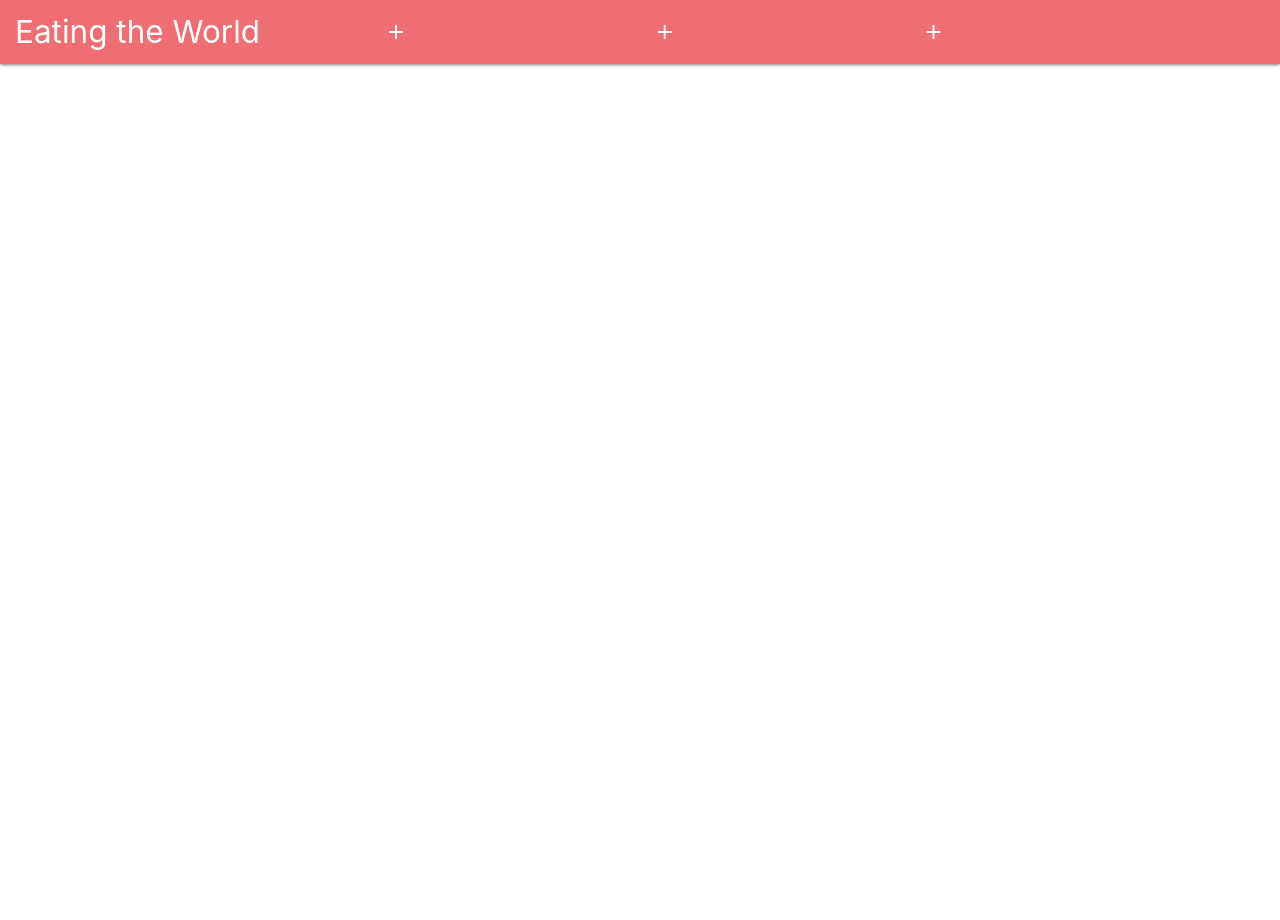
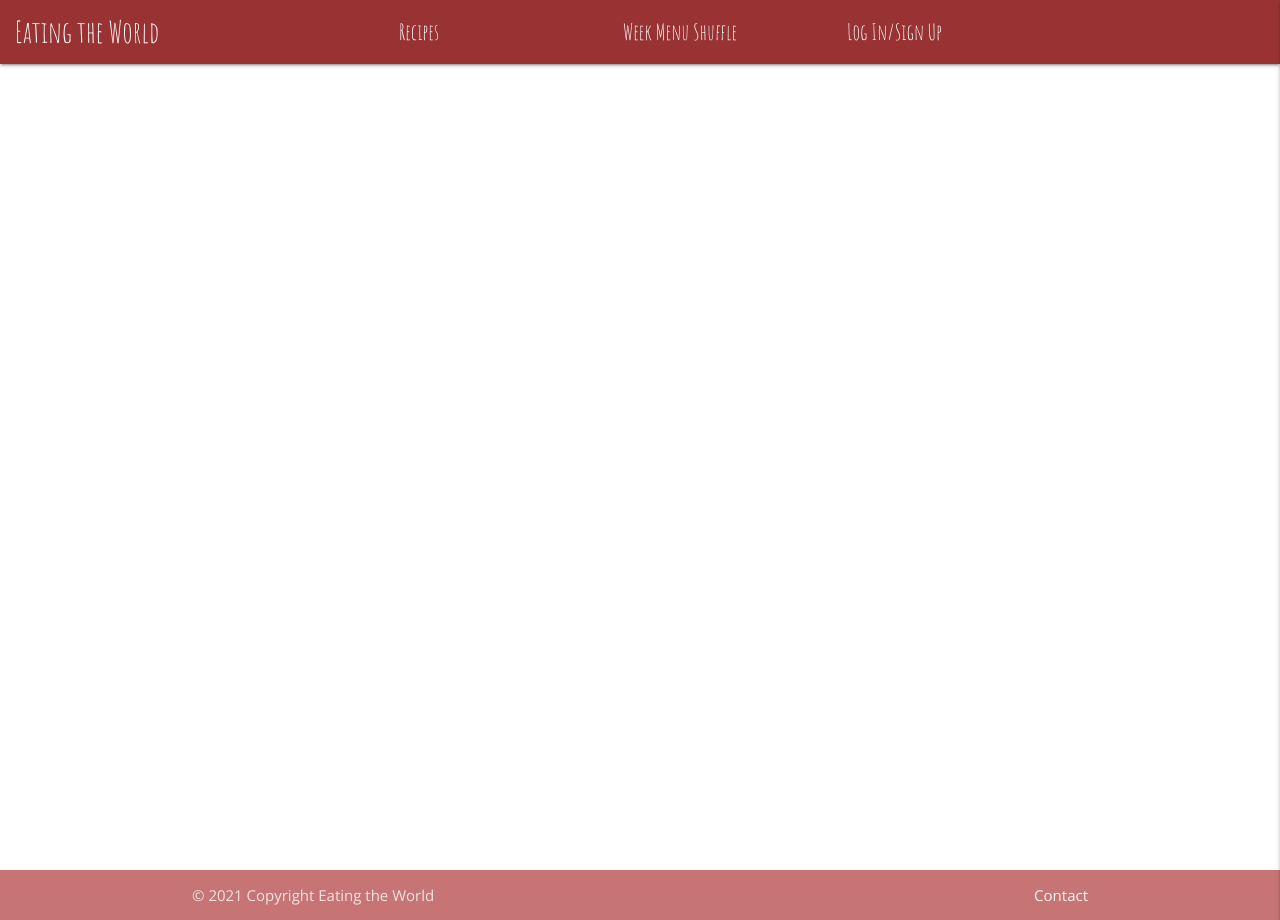
Before and after one commit to annakovesdi/milestone-project-3, a Flask app: template templates/base.html in a window 1280 px wide. Run offline with Flask 2, Linux system fonts and the light colour scheme; the template is opened without the code that fills it, so the values that code supplies are empty; some libraries are stand-ins or nearby versions.

Commit message:
added footer and colors on base template and hero image on index.html

```diff
--- a/static/css/style.css
+++ b/static/css/style.css
@@ -1,5 +1,36 @@
+@import url('https://fonts.googleapis.com/css2?family=Amatic+SC:wght@400;700&family=Open+Sans:ital,wght@0,300;0,400;0,600;0,700;1,300;1,400;1,600;1,700&display=swap');
+
+
+/*-------------------------General*/
+
+body{
+    font-family: 'Open Sans', sans-serif;
+    display: flex;
+    min-height: 100vh;
+    flex-direction: column;
+}
+
+main {
+    flex: 1 0 auto;
+    margin-top: -55px;
+  }
+
+/*-------------------------Nav bar*/
+
+nav {
+    background-color: #993333;
+}
+
+
 nav ul li {
-    min-width: 30%;
+    min-width: 25%;
+    font-family: 'Amatic SC', cursive;
+
+}
+
+nav ul a {
+    font-weight: 300;
+    font-size: 22px;
 }
 
 ul.navbar-padding-left {
@@ -12,4 +43,57 @@ a.sidenav-trigger {
 
 a.brand-logo {
     padding-left: 15px;
+    font-family: 'Amatic SC', cursive;
+    font-size: 30px;
+    font-weight: 400;
 }
+
+.sidenav-overlay {
+    z-index: 996;
+}
+
+.sidenav.right-aligned {
+    padding-top: 30px;
+}
+
+.sidenav li>a {
+    font-family: 'Amatic SC', cursive;
+    font-size: 22px;
+}
+
+/*-------------------------Footer*/
+
+.page-footer {
+    padding-top: 0px;
+    color: #fff;
+    background-color:  #d27979;
+}
+
+/*-------------------------Main*/
+
+.hero-image {
+  height: 50%;
+  background-position: center;
+  background-repeat: no-repeat;
+  background-size: cover;
+  position: relative;
+}
+
+
+h1 {
+    padding-top: 2.5em;
+    padding-bottom: 2.5em;
+    padding-left: 1.5em;
+    padding-right: 1.5em;
+    font-size: 70px;
+    color: white;
+    font-family: 'Amatic SC', cursive;
+    text-shadow: 2px 2px 5px lightcoral;
+}
+
+/*-------------------------Index*/
+
+
+.index-image {
+    background-image: linear-gradient(rgba(0, 0, 0, 0.3), rgba(0, 0, 0, 0.3)), url('../img/citrus.jpg')
+}
--- a/templates/base.html
+++ b/templates/base.html
@@ -16,33 +16,29 @@
                     <a href="#!" class="brand-logo">Eating the World</a>
                     <a href="#" data-target="mobile-demo" class="sidenav-trigger"><i class="material-icons">menu</i></a>
                     <ul class="navbar-padding-left hide-on-med-and-down">
-                        <li><i class="material-icons">add</i><a href="sass.html">Recipes</a></li>
-                        <li><i class="material-icons">add</i><a href="badges.html">Week Menu Shuffle</a></li>
+                        <li><a href="sass.html">Recipes</a></li>
+                        <li><a href="badges.html">Week Menu Shuffle</a></li>
                         {% if session.user %}
-                        <li><i class="material-icons">add</i><a href="mobile.html">My Profile</a></li>
-                        <li><i class="material-icons">add_circle</i><a href="mobile.html">Add Recipy</a></li>
-                        <li><i class="material-icons">add</i><a href="mobile.html">Log Out</a></li>
+                        <li><a href="mobile.html">My Profile</a></li>
+                        <li><a href="mobile.html">Add Recipy</a></li>
+                        <li><a href="mobile.html">Log Out</a></li>
                         {% else %}
-                        <li><i class="material-icons">add</i><a href="collapsible.html">Log In/Sign Up</a></li>
+                        <li><a href="collapsible.html">Log In/Sign Up</a></li>
                         {% endif %}
                     </ul>
                 </div>
             </nav>
 
-            <ul class="sidenav right" id="mobile-demo">
-                <li>
-                    <div class="input-field">
-                        <input id="search" type="search" required>
-                        <label class="label-icon" for="search"><i class="material-icons">search</i></label>
-                        <i class="material-icons">close</i>
-                    </div>
-                </li>
+            <ul class="sidenav" id="mobile-demo">
                 <li><a href="sass.html">Recipes</a></li>
-                        <li><a href="badges.html">Week Menu Shuffle</a></li>
-                        <li><a href="collapsible.html">Log In/Sign Up</a></li>
-                        <li><a href="mobile.html">My Recipes</a></li>
-                        <li><a href="mobile.html">Add Recipy</a></li>
-                        <li><a href="mobile.html">Log Out</a></li>
+                <li><a href="badges.html">Week Menu Shuffle</a></li>
+                {% if session.user %}
+                <li><a href="mobile.html">My Profile</a></li>
+                <li><a href="mobile.html">Add Recipy</a></li>
+                <li><a href="mobile.html">Log Out</a></li>
+                {% else %}
+                <li><a href="collapsible.html">Log In/Sign Up</a></li>
+                {% endif %}
             </ul>
 
         </div>
@@ -53,10 +49,19 @@
         {% endblock %}
     </main>
 
-    <script src="https://cdnjs.cloudflare.com/ajax/libs/materialize/1.0.0/js/materialize.min.js"></script>
+    <footer class="page-footer">
+          <div class="footer-copyright">
+            <div class="container">
+            © 2021 Copyright Eating the World
+            <a class="grey-text text-lighten-4 right" href="#!">Contact</a>
+            </div>
+          </div>
+        </footer>
+
     <script src="https://code.jquery.com/jquery-3.6.0.min.js"
         integrity="sha256-/xUj+3OJU5yExlq6GSYGSHk7tPXikynS7ogEvDej/m4=" crossorigin="anonymous"></script>
-    <script type="text/javascript" src="{{ url_for('static', filename='js/script.js') }}"></script>
+    <script src="https://cdnjs.cloudflare.com/ajax/libs/materialize/1.0.0/js/materialize.min.js"></script>
+   <script type="text/javascript" src="{{ url_for('static', filename='js/script.js') }}"></script>
     </body>
 
     </html>
--- a/templates/index.html
+++ b/templates/index.html
@@ -1,7 +1,12 @@
 {% extends "base.html" %}
 {% block content %}
 
+<div class="hero-image index-image">
+    <div ></div>
+        <h1>Eating the World</h1>
+    </div>
 <div>
+
     {% for recipy in recipes %}
 
         {{ recipy.recipy_name }}
```
Also changed, not shown: static/img/basic.jpg (added), static/img/bloodorange.jpg (added), static/img/bread.jpg (added), static/img/fruit.jpg (added), static/img/veggie.jpg (added), static/img/wireframes/index-html-mobile.png (added), 11 other files.
